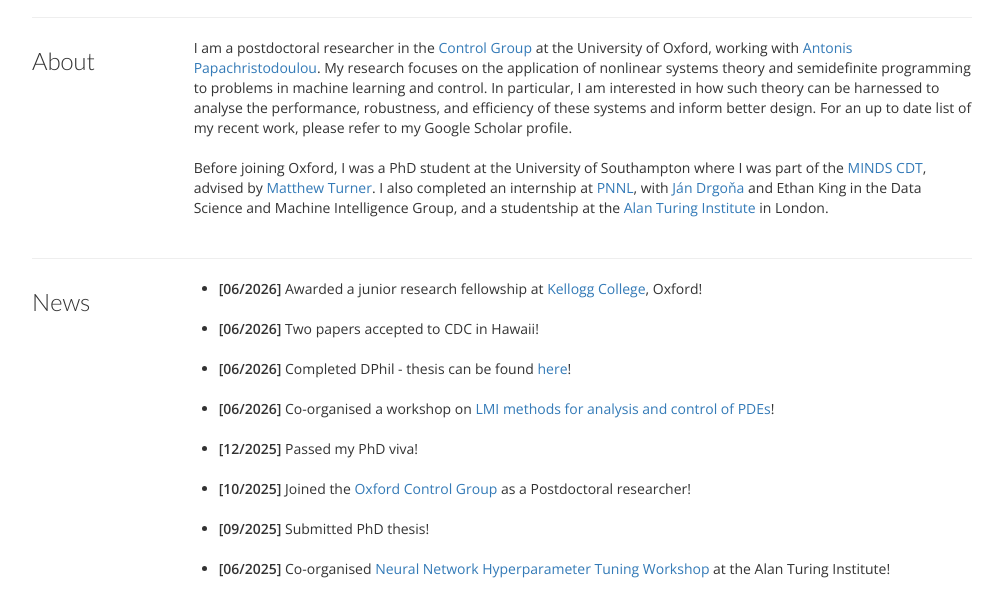
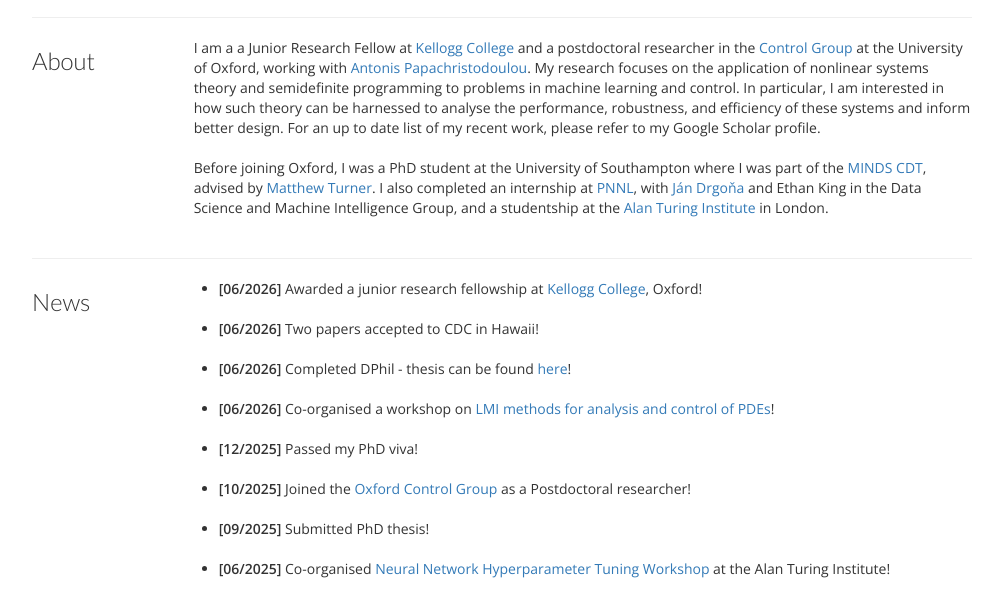
Before and after one commit to CR-Richardson/CR-Richardson.github.io, a plain HTML site: page index.html in a window 1280 px wide. Shown: the part 207-800 px from the top of the page, without its empty margins (138-1141 px from the left). Drawn offline with nearby package versions, Linux system fonts and the light colour scheme.

Commit message:
Revise researcher introduction in index.html
Updated the introduction section to reflect current position and affiliations.

```diff
--- a/index.html
+++ b/index.html
@@ -52,7 +52,7 @@
             <div class="col-sm-2"><h5>About</h5></div>
             <div class="col-sm-10">
 
-I am a postdoctoral researcher in the <a href="https://eng.ox.ac.uk/control" target="_blank" rel="nofollow">Control Group</a> at the University of Oxford, working with <a href="https://eng.ox.ac.uk/people/antonis-papachristodoulou" target="_blank" rel="nofollow">Antonis Papachristodoulou</a>. My research focuses on the application of nonlinear systems theory and semidefinite programming to problems in machine learning and control. In particular, I am interested in how such theory can be harnessed to analyse the performance, robustness, and efficiency of these systems and inform better design. For an up to date list of my recent work, please refer to my Google Scholar profile.
+I am a a Junior Research Fellow at <a href="https://www.kellogg.ox.ac.uk/people/dr-carl-richardson/" target="_blank" rel="nofollow">Kellogg College</a> and a postdoctoral researcher in the <a href="https://eng.ox.ac.uk/control" target="_blank" rel="nofollow">Control Group</a> at the University of Oxford, working with <a href="https://eng.ox.ac.uk/people/antonis-papachristodoulou" target="_blank" rel="nofollow">Antonis Papachristodoulou</a>. My research focuses on the application of nonlinear systems theory and semidefinite programming to problems in machine learning and control. In particular, I am interested in how such theory can be harnessed to analyse the performance, robustness, and efficiency of these systems and inform better design. For an up to date list of my recent work, please refer to my Google Scholar profile.
 
 </br></br>
 Before joining Oxford, I was a PhD student at the University of Southampton where I was part of the <a href="https://www.mindscdt.southampton.ac.uk/" target="_blank" rel="nofollow">MINDS CDT</a>, advised by <a href="https://www.southampton.ac.uk/people/5y5nkg/professor-matthew-turner" target="_blank" rel="nofollow">Matthew Turner</a>. I also completed an internship at <a href="https://www.pnnl.gov/" target="_blank" rel="nofollow">PNNL</a>, with <a href="https://drgona.github.io/" target="_blank" rel="nofollow">Ján Drgoňa</a> and Ethan King in the Data Science and Machine Intelligence Group, and a studentship at the <a href="https://www.turing.ac.uk/" target="_blank" rel="nofollow">Alan Turing Institute</a> in London.
```
